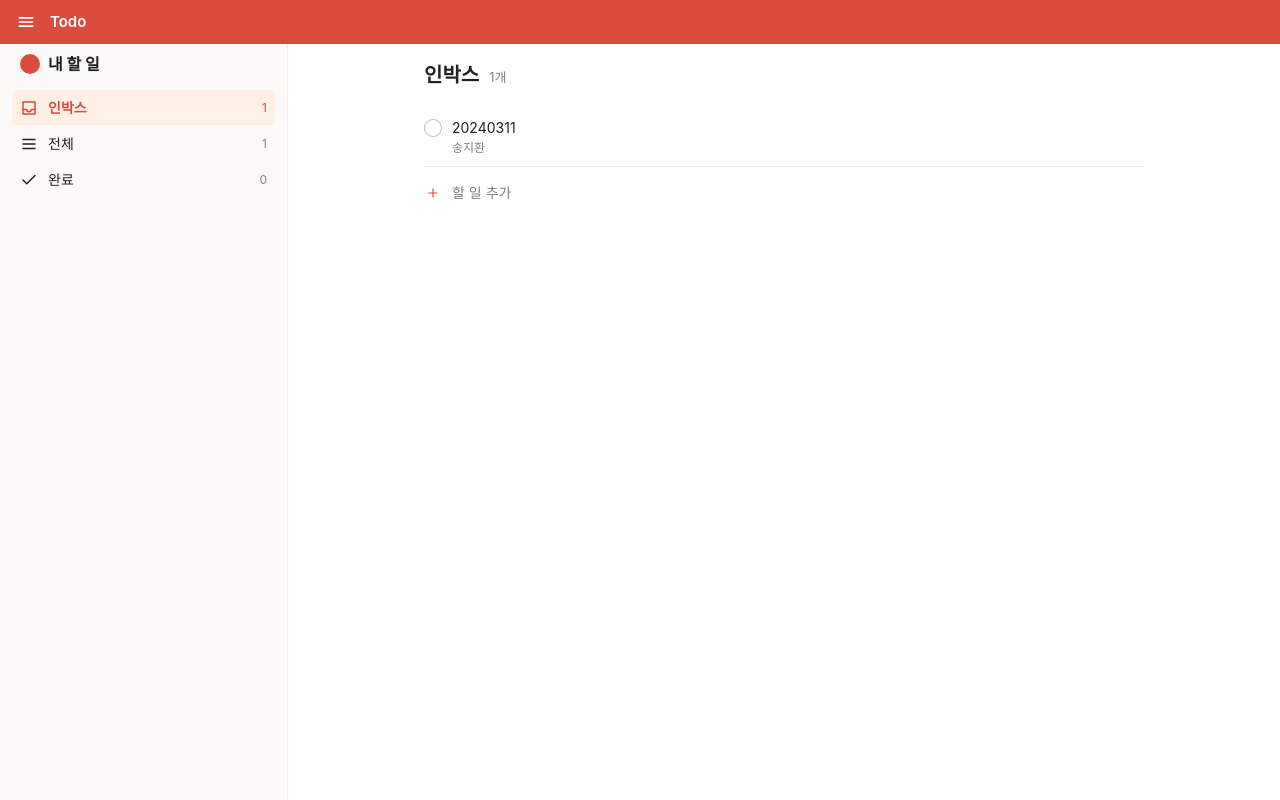
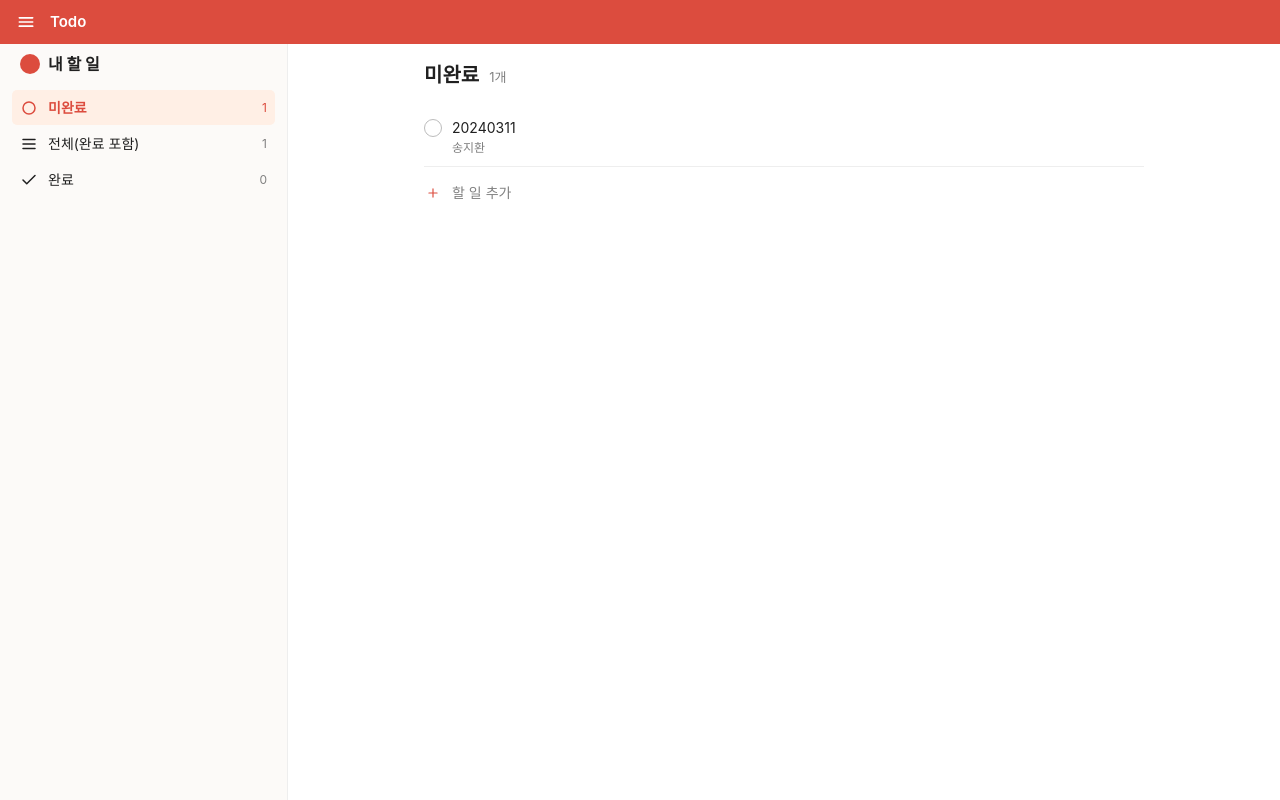
Before and after one commit to songjihwanimnida/FastApi-Todos, a FastAPI app: page / in a window 1280 px wide. Run offline with FastAPI, Linux system fonts and the light colour scheme.

Commit message:
feat(ui): Todoist 스타일 화면 재구성 및 미완료/전체/완료 분류 적용

```diff
--- a/fastapi-app/templates/index.html
+++ b/fastapi-app/templates/index.html
@@ -177,7 +177,7 @@
   <main class="main">
     <div class="content">
       <div class="page-title">
-        <h1 id="view-title">인박스</h1>
+        <h1 id="view-title">미완료</h1>
         <span class="count" id="view-count"></span>
       </div>
       <div id="list-area" aria-live="polite"></div>
@@ -224,7 +224,7 @@ function icon(path, size = 18) {
 }
 
 const ICONS = {
-  inbox: '<path d="M4 4h16v10h-5a3 3 0 0 1-6 0H4z"/><path d="M4 14v6h16v-6"/>',
+  open: '<circle cx="12" cy="12" r="8"/>',
   all: '<path d="M4 6h16M4 12h16M4 18h16"/>',
   done: '<path d="M20 6 9 17l-5-5"/>',
   check: '<path d="M20 6 9 17l-5-5"/>',
@@ -235,11 +235,11 @@ const ICONS = {
 
 const VIEWS = {
   inbox: {
-    title: "인박스", icon: ICONS.inbox, filter: (t) => !t.completed,
+    title: "미완료", icon: ICONS.open, filter: (t) => !t.completed,
     empty: { h: "할 일을 모두 마쳤습니다", p: "아래에서 새 할 일을 추가해 보세요." },
   },
   all: {
-    title: "전체", icon: ICONS.all, filter: () => true,
+    title: "전체(완료 포함)", icon: ICONS.all, filter: () => true,
     empty: { h: "할 일이 없습니다", p: "추가한 할 일이 여기에 모두 표시됩니다." },
   },
   done: {
```
